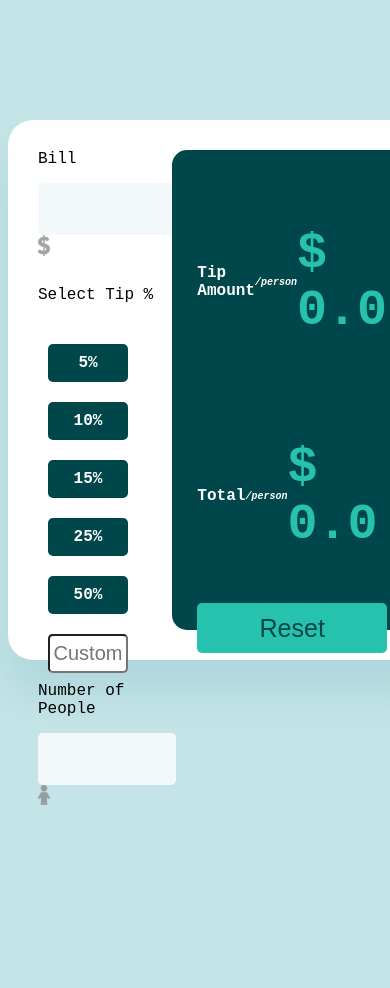
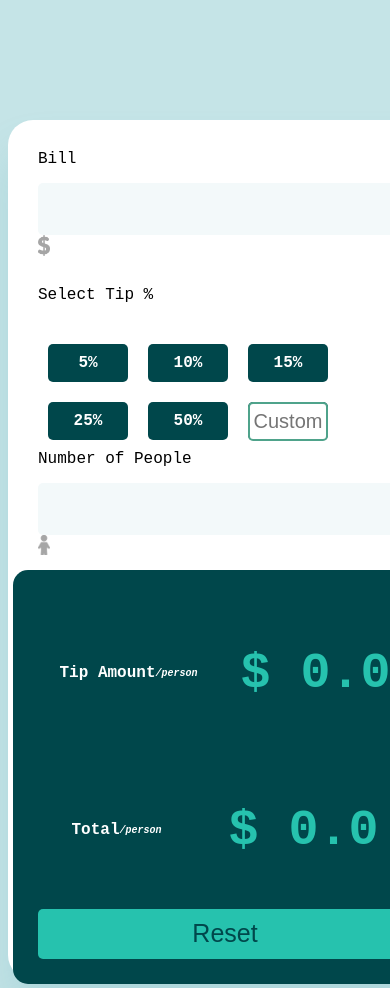
Before and after one commit to lakanodia/tip-calculator-app, a plain HTML site: page index.html in a window 390 px wide. Shown: the top 988 px of the page. Before the commit the page ends 844 px from the top, so only its background shows below. Drawn offline with Linux system fonts and the light colour scheme.

Commit message:
Add responsive

```diff
--- a/style.css
+++ b/style.css
@@ -94,6 +94,7 @@ body{
     justify-content: center;
     font-size: 20px;
     text-align: center;
+    border: 2px solid rgba(34, 139, 109, 0.793);
 }
 
 .result-block{
@@ -144,3 +145,15 @@ body{
     background-color:#00aa93;
     border: 5px solid #00ffdda5;
 }
+
+/* responsive */
+
+@media (max-width: 800px) {
+    .calculator-block {
+        max-width: 500px;
+        width: 100%;
+        height: 800px;
+        flex-direction: column;
+        align-items: center;
+    }
+  }
```
